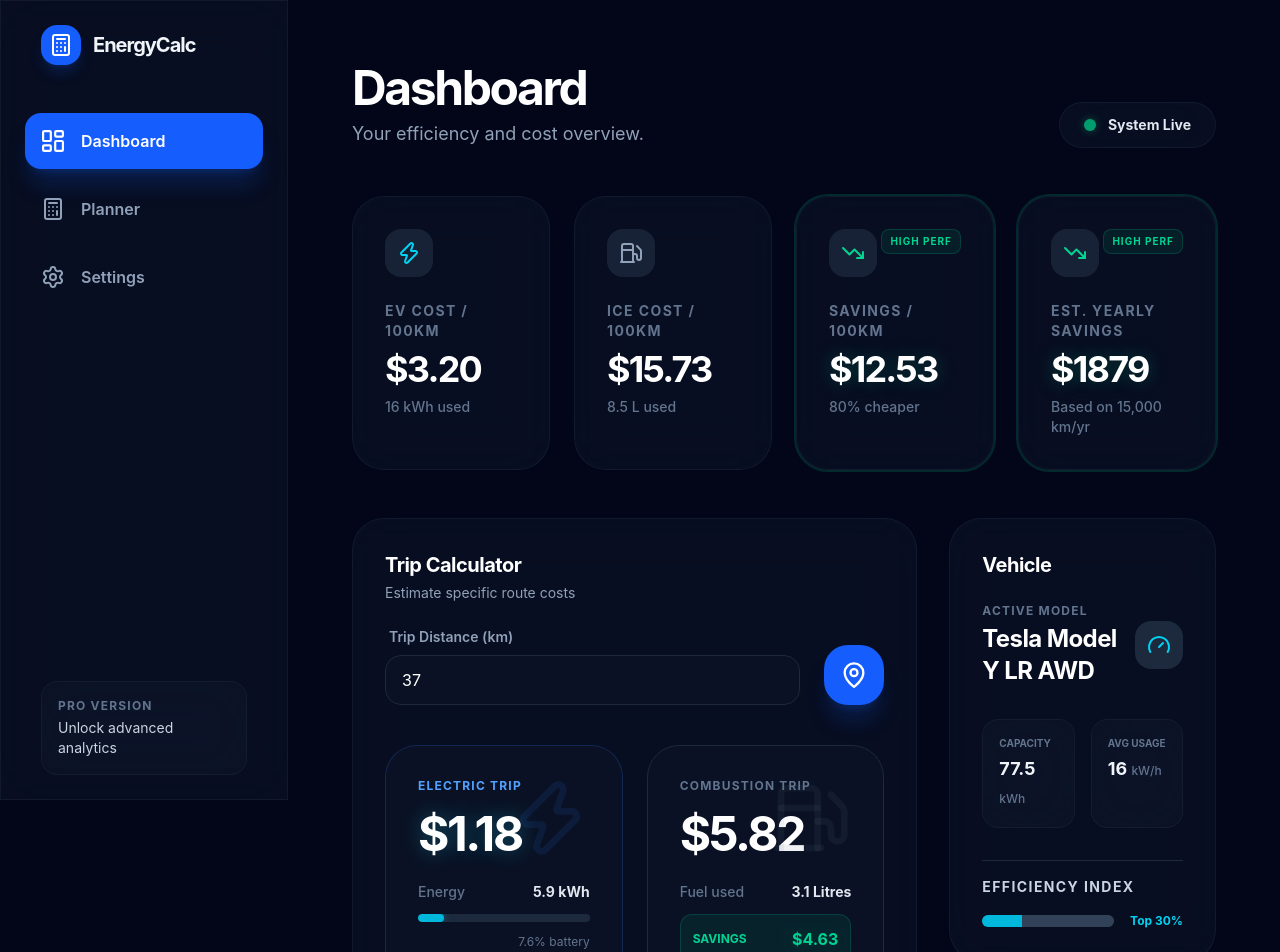
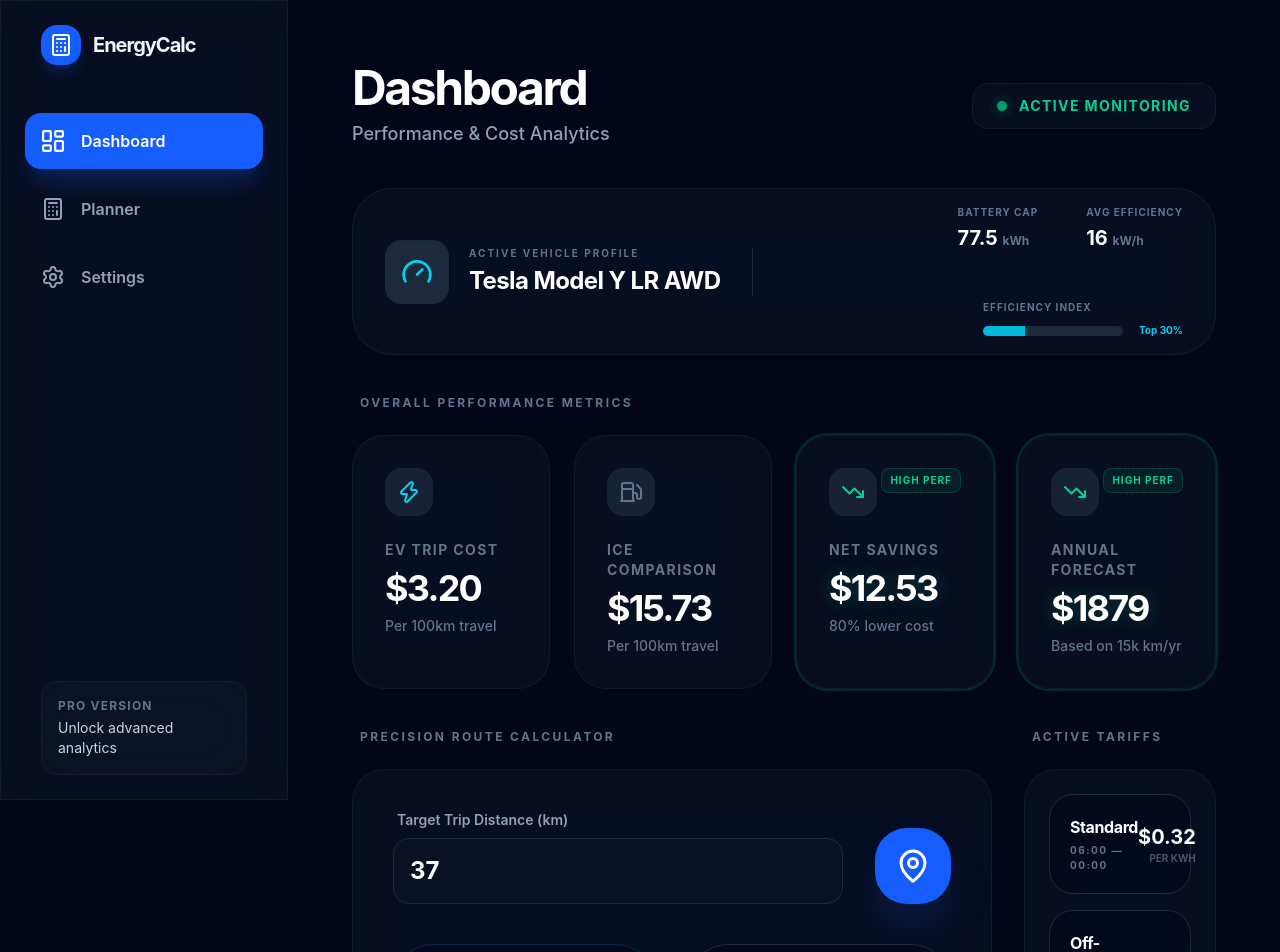
Before and after one commit to CraigInBrisbane/energycalculator, a React (Vite) app in the folder Frontend/: page / in a window 1280 px wide. Shown: the top 952 px of the page. Built offline with nearby package versions, Linux system fonts and the light colour scheme.

Commit message:
Restructure Dashboard for better visual hierarchy and grouping

```diff
--- a/Frontend/src/features/dashboard/DashboardPage.tsx
+++ b/Frontend/src/features/dashboard/DashboardPage.tsx
@@ -22,162 +22,182 @@
   const tripBatteryPct = (tripKWh / car.batterySize) * 100;
 
   return (
-    <div className="flex flex-col gap-12">
-      <header className="flex flex-col md:flex-row md:items-end justify-between gap-6">
+    <div className="flex flex-col gap-10">
+      {/* 1. Header & System Status */}
+      <header className="flex flex-col md:flex-row md:items-center justify-between gap-6">
         <div>
           <h2 className="text-5xl font-bold tracking-tighter text-white">Dashboard</h2>
-          <p className="text-slate-400 mt-2 text-lg">Your efficiency and cost overview.</p>
+          <p className="text-slate-400 mt-2 text-lg font-medium">Performance & Cost Analytics</p>
         </div>
-        <div className="flex items-center gap-3 glass px-6 py-3 rounded-3xl">
-          <div className="w-3 h-3 bg-emerald-500 rounded-full animate-pulse shadow-[0_0_10px_rgba(16,185,129,0.5)]" />
-          <span className="text-sm font-bold text-slate-200">System Live</span>
+        <div className="flex items-center gap-3 glass px-6 py-3 rounded-2xl border-emerald-500/20">
+          <div className="w-2.5 h-2.5 bg-emerald-500 rounded-full animate-pulse shadow-[0_0_12px_rgba(16,185,129,0.6)]" />
+          <span className="text-sm font-bold text-emerald-400 uppercase tracking-widest">Active Monitoring</span>
         </div>
       </header>
 
+      {/* 2. Top Info Bar (Vehicle) - Full Width */}
+      <section>
+        <div className="glass rounded-[2.5rem] p-4 lg:px-8 border-cyan-500/10 bg-cyan-500/[0.02]">
+          <div className="flex flex-col lg:flex-row items-center justify-between gap-8">
+            <div className="flex items-center gap-5">
+              <div className="p-4 bg-slate-800 rounded-2xl shadow-inner">
+                <Gauge className="text-cyan-400" size={32} />
+              </div>
+              <div>
+                <p className="text-[10px] font-bold text-slate-500 uppercase tracking-[0.2em] mb-1">Active Vehicle Profile</p>
+                <h3 className="text-2xl font-bold text-white tracking-tight">{car.model}</h3>
+              </div>
+            </div>
+
+            <div className="h-px lg:h-12 w-full lg:w-px bg-slate-800" />
+
+            <div className="flex flex-wrap justify-center lg:justify-end gap-12 flex-1">
+              <div className="text-center lg:text-left">
+                <p className="text-[10px] font-bold text-slate-500 uppercase tracking-widest mb-1">Battery Cap</p>
+                <p className="text-xl font-bold text-white">{car.batterySize} <span className="text-xs text-slate-500">kWh</span></p>
+              </div>
+              <div className="text-center lg:text-left">
+                <p className="text-[10px] font-bold text-slate-500 uppercase tracking-widest mb-1">Avg Efficiency</p>
+                <p className="text-xl font-bold text-white">{car.avgUsage} <span className="text-xs text-slate-500">kW/h</span></p>
+              </div>
+              <div className="hidden xl:block min-w-[200px]">
+                <p className="text-[10px] font-bold text-slate-500 uppercase tracking-widest mb-2">Efficiency Index</p>
+                <div className="flex items-center gap-4">
+                  <div className="flex-1 h-2.5 bg-slate-800 rounded-full overflow-hidden flex shadow-inner">
+                    <div className="h-full bg-cyan-500 shadow-[0_0_8px_rgba(6,182,212,0.5)]" style={{ width: '30%' }} />
+                  </div>
+                  <span className="text-[10px] font-bold text-cyan-400">Top 30%</span>
+                </div>
+              </div>
+            </div>
+          </div>
+        </div>
+      </section>
+
+      {/* 3. Overall Costs Grid */}
+      <section className="space-y-6">
+        <h4 className="text-xs font-bold text-slate-500 uppercase tracking-[0.2em] ml-2">Overall Performance Metrics</h4>
         <div className="grid grid-cols-1 md:grid-cols-2 lg:grid-cols-4 gap-6">
           <StatCard
-          title="EV Cost / 100km"
+            title="EV Trip Cost"
             value={`$${comparison100km.evCost.toFixed(2)}`}
             icon={Zap}
             accentClass="text-cyan-400"
-          description={`${car.avgUsage} kWh used`}
+            description="Per 100km travel"
           />
           <StatCard
-          title="ICE Cost / 100km"
+            title="ICE Comparison"
             value={`$${comparison100km.iceCost.toFixed(2)}`}
             icon={Fuel}
-          accentClass="text-slate-400"
-          description={`${iceComparison.avgL100km} L used`}
+            accentClass="text-slate-500"
+            description="Per 100km travel"
           />
           <StatCard
-          title="Savings / 100km"
+            title="Net Savings"
             value={`$${comparison100km.savings.toFixed(2)}`}
             icon={TrendingDown}
             accentClass="text-emerald-400"
-          description={`${((comparison100km.savings / comparison100km.iceCost) * 100).toFixed(0)}% cheaper`}
+            description={`${((comparison100km.savings / comparison100km.iceCost) * 100).toFixed(0)}% lower cost`}
             highlight
           />
           <StatCard
-          title="Est. Yearly Savings"
+            title="Annual Forecast"
             value={`$${comparisonYearly.savings.toFixed(0)}`}
             icon={TrendingDown}
             accentClass="text-emerald-400"
-          description="Based on 15,000 km/yr"
+            description="Based on 15k km/yr"
             highlight
           />
         </div>
+      </section>
 
-      <div className="grid grid-cols-1 lg:grid-cols-3 gap-8">
-        {/* Trip Calculator */}
-        <Card title="Trip Calculator" subtitle="Estimate specific route costs" className="lg:col-span-2">
+      {/* 4. Trip Calculator & Rates Section */}
+      <div className="grid grid-cols-1 xl:grid-cols-4 gap-8">
+        <div className="xl:col-span-3 space-y-6">
+          <h4 className="text-xs font-bold text-slate-500 uppercase tracking-[0.2em] ml-2">Precision Route Calculator</h4>
+          <Card className="!p-10 bg-slate-900/30">
             <div className="flex flex-col gap-10">
-            <div className="flex items-end gap-6">
+              <div className="flex flex-col md:flex-row md:items-end gap-8">
                 <div className="flex-1">
                   <Input
-                  label="Trip Distance (km)"
+                    label="Target Trip Distance (km)"
                     type="number"
                     value={tripDistance}
                     onChange={(e) => setTripDistance(parseFloat(e.target.value) || 0)}
+                    className="text-2xl py-4 font-bold"
                   />
                 </div>
-              <div className="p-4 bg-blue-600 text-white rounded-[1.5rem] shadow-xl shadow-blue-600/20">
-                <MapPin size={28} />
+                <div className="p-5 bg-blue-600 text-white rounded-[2rem] shadow-2xl shadow-blue-600/30">
+                  <MapPin size={36} />
                 </div>
               </div>
 
-            <div className="grid grid-cols-1 md:grid-cols-2 gap-6">
-              <div className="p-8 rounded-[2rem] bg-slate-900/50 border border-blue-500/20 relative overflow-hidden group">
-                <div className="absolute top-0 right-0 p-8 text-blue-500/10 group-hover:text-blue-500/20 transition-colors">
-                  <Zap size={80} />
+              <div className="grid grid-cols-1 md:grid-cols-2 gap-8">
+                <div className="p-8 rounded-[2.5rem] bg-slate-950/50 border border-blue-500/20 relative overflow-hidden group hover:border-blue-500/40 transition-all">
+                  <div className="absolute top-0 right-0 p-8 text-blue-500/5 group-hover:text-blue-500/10 transition-colors">
+                    <Zap size={100} />
                   </div>
-                <p className="text-xs font-bold text-blue-400 uppercase tracking-widest mb-4">Electric Trip</p>
-                <p className="text-5xl font-bold tracking-tighter text-white glow-cyan mb-6">${tripStats.evCost.toFixed(2)}</p>
-                <div className="space-y-3">
+                  <p className="text-xs font-bold text-blue-400 uppercase tracking-widest mb-6">Electric Consumption</p>
+                  <p className="text-6xl font-bold tracking-tighter text-white glow-cyan mb-8">${tripStats.evCost.toFixed(2)}</p>
+                  <div className="space-y-4">
                     <div className="flex items-center justify-between text-sm">
-                    <span className="text-slate-500 font-medium">Energy</span>
-                    <span className="text-slate-200 font-bold">{tripKWh.toFixed(1)} kWh</span>
+                      <span className="text-slate-400 font-semibold tracking-wide">Energy Usage</span>
+                      <span className="text-white font-bold">{tripKWh.toFixed(1)} <span className="text-slate-500 text-[10px]">kWh</span></span>
                     </div>
-                  <div className="w-full h-2 bg-slate-800 rounded-full overflow-hidden">
-                    <div className="h-full bg-cyan-500 rounded-full shadow-[0_0_10px_rgba(6,182,212,0.5)]" style={{ width: `${Math.min(100, tripBatteryPct * 2)}%` }} />
+                    <div className="w-full h-3 bg-slate-900 rounded-full overflow-hidden p-0.5 shadow-inner">
+                      <div className="h-full bg-cyan-500 rounded-full shadow-[0_0_15px_rgba(6,182,212,0.4)] transition-all duration-500" style={{ width: `${Math.min(100, tripBatteryPct * 2)}%` }} />
                     </div>
-                  <p className="text-xs text-slate-500 text-right">{tripBatteryPct.toFixed(1)}% battery</p>
+                    <div className="flex justify-between items-center">
+                       <span className="text-[10px] text-slate-500 font-bold uppercase tracking-widest">Battery Impact</span>
+                       <span className="text-xs text-cyan-400 font-bold">{tripBatteryPct.toFixed(1)}%</span>
+                    </div>
                   </div>
                 </div>
 
-              <div className="p-8 rounded-[2rem] bg-slate-900/50 border border-slate-800 relative overflow-hidden group">
-                <div className="absolute top-0 right-0 p-8 text-slate-500/10 group-hover:text-slate-500/20 transition-colors">
-                  <Fuel size={80} />
+                <div className="p-8 rounded-[2.5rem] bg-slate-950/50 border border-slate-800 relative overflow-hidden group hover:border-slate-700 transition-all">
+                  <div className="absolute top-0 right-0 p-8 text-slate-500/5 group-hover:text-slate-500/10 transition-colors">
+                    <Fuel size={100} />
                   </div>
-                <p className="text-xs font-bold text-slate-500 uppercase tracking-widest mb-4">Combustion Trip</p>
-                <p className="text-5xl font-bold tracking-tighter text-white mb-6">${tripStats.iceCost.toFixed(2)}</p>
-                <div className="space-y-3">
+                  <p className="text-xs font-bold text-slate-500 uppercase tracking-widest mb-6">Internal Combustion</p>
+                  <p className="text-6xl font-bold tracking-tighter text-white mb-8">${tripStats.iceCost.toFixed(2)}</p>
+                  <div className="space-y-4">
                     <div className="flex items-center justify-between text-sm">
-                    <span className="text-slate-500 font-medium">Fuel used</span>
-                    <span className="text-slate-200 font-bold">{tripLitres.toFixed(1)} Litres</span>
+                      <span className="text-slate-400 font-semibold tracking-wide">Fuel Estimate</span>
+                      <span className="text-white font-bold">{tripLitres.toFixed(1)} <span className="text-slate-500 text-[10px]">Litres</span></span>
                     </div>
-                  <div className="flex items-center justify-between p-3 bg-emerald-500/10 border border-emerald-500/20 rounded-xl">
-                    <span className="text-xs font-bold text-emerald-400 uppercase">Savings</span>
-                    <span className="text-emerald-400 font-bold glow-emerald">${tripStats.savings.toFixed(2)}</span>
+                    <div className="flex items-center justify-between p-5 bg-emerald-500/[0.03] border border-emerald-500/10 rounded-[1.5rem] mt-4">
+                      <span className="text-xs font-bold text-slate-500 uppercase tracking-widest">Route Savings</span>
+                      <span className="text-2xl font-bold text-emerald-400 glow-emerald">${tripStats.savings.toFixed(2)}</span>
                     </div>
                   </div>
                 </div>
               </div>
             </div>
           </Card>
-
-        <div className="flex flex-col gap-8">
-          <Card title="Vehicle" className="flex-1">
-            <div className="flex flex-col gap-8">
-              <div className="flex items-center justify-between">
-                <div>
-                  <p className="text-xs font-bold text-slate-500 uppercase tracking-widest mb-1">Active Model</p>
-                  <p className="text-2xl font-bold text-white tracking-tight">{car.model}</p>
-                </div>
-                <div className="p-3 bg-slate-800 rounded-2xl">
-                  <Gauge className="text-cyan-400" size={24} />
-                </div>
         </div>
 
-              <div className="grid grid-cols-2 gap-4">
-                <div className="p-4 glass rounded-2xl">
-                  <p className="text-[10px] font-bold text-slate-500 uppercase mb-1">Capacity</p>
-                  <p className="text-lg font-bold">{car.batterySize} <span className="text-xs text-slate-500 font-medium">kWh</span></p>
-                </div>
-                <div className="p-4 glass rounded-2xl">
-                  <p className="text-[10px] font-bold text-slate-500 uppercase mb-1">Avg Usage</p>
-                  <p className="text-lg font-bold">{car.avgUsage} <span className="text-xs text-slate-500 font-medium">kW/h</span></p>
-                </div>
-              </div>
-
-              <div className="space-y-4 pt-4 border-t border-slate-800">
-                <h4 className="text-sm font-bold flex items-center gap-2 text-slate-300 uppercase tracking-widest">
-                  Efficiency Index
-                </h4>
-                <div className="flex items-center gap-4">
-                  <div className="flex-1 h-3 bg-slate-800 rounded-full overflow-hidden flex">
-                    <div className="h-full bg-cyan-500" style={{ width: '30%' }} />
-                    <div className="h-full bg-slate-700" style={{ width: '70%' }} />
-                  </div>
-                  <span className="text-xs font-bold text-cyan-400">Top 30%</span>
-                </div>
-              </div>
-            </div>
-          </Card>
-
-          <Card title="Rates" className="flex-1">
+        {/* Rates Section - Sidebar on Desktop */}
+        <div className="space-y-6">
+          <h4 className="text-xs font-bold text-slate-500 uppercase tracking-[0.2em] ml-2">Active Tariffs</h4>
+          <Card className="!p-6 h-full border-slate-800/30">
             <div className="flex flex-col gap-4">
               {tariffs.map((tariff) => (
-                <div key={tariff.id} className="flex items-center justify-between p-5 rounded-2xl bg-slate-900/50 border border-slate-800 hover:border-slate-700 transition-all cursor-default group">
+                <div key={tariff.id} className="flex items-center justify-between p-5 rounded-[1.5rem] bg-slate-950/40 border border-slate-800 hover:border-slate-600 transition-all group">
                   <div>
                     <p className="font-bold text-white tracking-tight group-hover:text-blue-400 transition-colors">{tariff.name}</p>
-                    <p className="text-xs text-slate-500 font-medium mt-1 uppercase tracking-widest">{tariff.startTime} - {tariff.endTime}</p>
+                    <p className="text-[10px] text-slate-500 font-bold mt-1 uppercase tracking-[0.15em]">{tariff.startTime} — {tariff.endTime}</p>
                   </div>
                   <div className="text-right">
                     <p className="text-xl font-bold text-white">${tariff.rate.toFixed(2)}</p>
-                    <p className="text-[10px] text-slate-500 font-bold uppercase tracking-tighter">per kWh</p>
+                    <p className="text-[10px] text-slate-600 font-bold uppercase">per kWh</p>
                   </div>
                 </div>
               ))}
+
+              <div className="mt-6 p-4 rounded-2xl bg-slate-900/40 border border-slate-800/50">
+                 <p className="text-[10px] font-bold text-slate-600 uppercase tracking-widest mb-2 text-center">Average Rate</p>
+                 <p className="text-2xl font-bold text-white text-center tracking-tighter">${avgElectricityRate.toFixed(3)}</p>
+              </div>
             </div>
           </Card>
         </div>
```
Lines whose indentation alone changed are shown as unchanged.
